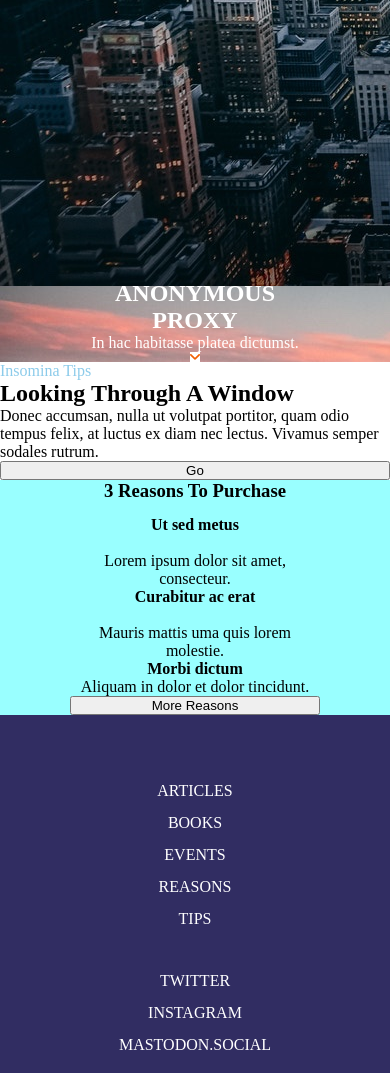
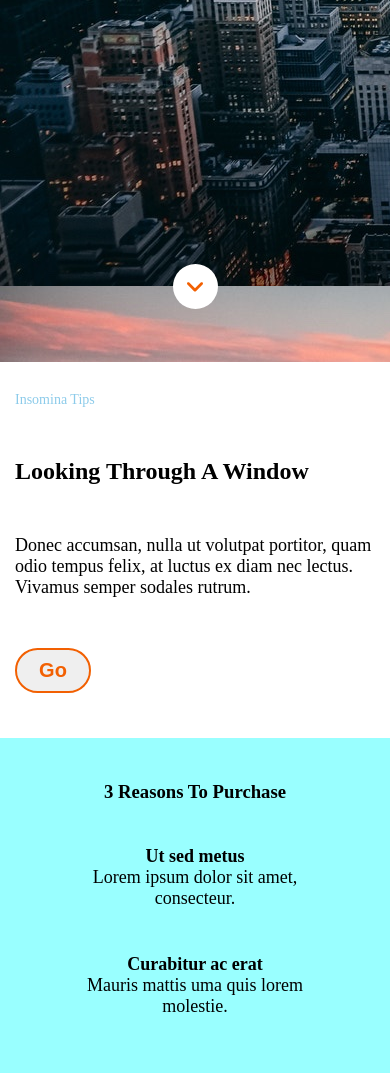
Before and after one commit to Adalab/modulo-1-evaluacion-final-NoeliaPH, a website: page src/html/index.html in a window 390 px wide. Shown: the part 482-1555 px from the top of the page. Drawn offline with nearby package versions, Linux system fonts and the light colour scheme; files that its build step writes are made by us from their sources; files whose address does not match are found by name.

Commit message:
mobile version

```diff
--- a/src/html/partials/header.html
+++ b/src/html/partials/header.html
@@ -1,7 +1,15 @@
-<header >
+<header>
   <section class="header">
-  <h1 class= "title1"><div></div>ANONYMOUS <div class="proxy">PROXY</div></h1>
-  <p>In hac habitasse platea dictumst.</p>
-  <img class="imgheader" src="./images/ico-scroll-down.svg" alt="icon">
-</section>
+    <div class="imgmenu">
+      <img class="menu" src="./assets/images/ico-menu.svg" alt="menu">
+    </div>
+    <h1 class="title1">
+      <div>ANONYMOUS</div>
+      <div class="proxy">PROXY</div>
+    </h1>
+    <p class="inhac">In hac habitasse platea dictumst.</p>
+    <div class="containerimgheader">
+    <img class="imgheader" src="./assets/images/ico-scroll-down.svg" alt="icon">
+    </div>
+  </section>
 </header>
--- a/src/html/partials/maininsomnia.html
+++ b/src/html/partials/maininsomnia.html
@@ -1,7 +1,7 @@
 <section class="insomnia">
     <p class="tips">Insomina Tips</p>
-    <h2>Looking Through A Window</h2>
-    <p>Donec accumsan, nulla ut volutpat portitor, quam odio tempus felix, at luctus ex diam nec lectus. Vivamus semper
+    <h2 class="titleinsomnia">Looking Through A Window</h2>
+    <p class="textinsomnia">Donec accumsan, nulla ut volutpat portitor, quam odio tempus felix, at luctus ex diam nec lectus. Vivamus semper
         sodales rutrum.</p>
-    <button>Go</button>
+    <button class="buttongo">Go</button>
 </section>
--- a/src/html/partials/mainreasons.html
+++ b/src/html/partials/mainreasons.html
@@ -1,10 +1,18 @@
 <section class="reasons">
   <h3 class="title3">3 Reasons To Purchase</h3>
-  <h4 class="title4">Ut sed metus</h4>
-  <p class="text">Lorem ipsum dolor sit amet, consecteur.</p>
-  <h4>Curabitur ac erat</h4>
-  <p class="text">Mauris mattis uma quis lorem molestie.</p>
-  <h4>Morbi dictum</h4>
-  <p class="text">Aliquam in dolor et dolor tincidunt.</p>
+  <div class="reasons1">
+    <h4 class="title4">Ut sed metus</h4>
+    <p class="text">Lorem ipsum dolor sit amet, consecteur.</p>
+  </div>
+  <div class="reasons2">
+    <h4>Curabitur ac erat</h4>
+    <p class="text">Mauris mattis uma quis lorem molestie.</p>
+  </div>
+  <div class="reasons3">
+    <h4 class="title4">Morbi dictum</h4>
+    <p class="text">Aliquam in dolor et dolor tincidunt.</p>
+  </div>
+  <div class="buttonreasons">
   <button class="buttonmore"> More Reasons</button>
+  </div>
 </section>
--- a/src/scss/core/_variables.scss
+++ b/src/scss/core/_variables.scss
@@ -3,3 +3,4 @@ $font-main: "Roboto", sans-serif;
 
 // colors
 $color-white: white;
+$color-orange: #f26002;
--- a/src/scss/layout/_header.scss
+++ b/src/scss/layout/_header.scss
@@ -4,19 +4,52 @@
   color: $color-white;
   display: flex;
   flex-direction: column;
-  justify-content: flex-end;
+  justify-content: center;
   align-items: center;
 }
+.imgmenu {
+  box-sizing: border-box;
+  width: 44px;
+  height: 44px;
+  position: fixed;
+  top: 0px;
+  left: 0px;
+  background-color: #0271bc;
+}
+.menu {
+  width: 16px;
+  height: 14px;
+  margin-top: 14px;
+  margin-left: 14px;
+  color: $color-white;
+}
+
 .title1 {
   /*display: flex;
   flex-wrap: wrap;*/
   word-wrap: break-word;
+  font-size: 42px;
 }
 .proxy {
   text-align: center;
 }
+.inhac {
+  font-size: 16px;
+}
+.containerimgheader {
+  width: 45px;
+  height: 45px;
+  box-sizing: border-box;
+  background-color: $color-white;
+  border-radius: 50%;
+  position: absolute;
+  bottom: 53px;
+  display: flex;
+  justify-content: center;
+  align-items: center;
+}
 .imgheader {
-  height: 10px;
-  width: 10px;
-  background-color: $color-white;
+  width: 16px;
+  height: 14px;
+  text-align: center;
 }
--- a/src/scss/layout/_maininsomnia.scss
+++ b/src/scss/layout/_maininsomnia.scss
@@ -1,9 +1,30 @@
 .insomnia {
-  height: 100%;
-  display: grid;
-  grid-template-rows: auto auto auto auto;
+  height: 376px;
+  padding: 30px 15px 45px 15px;
+  /*display: grid;
+  grid-template-rows: auto auto auto auto;*/
+  display: flex;
+  flex-direction: column;
+  justify-content: space-between;
 }
 .tips {
   color: #8ccbea;
+  font-size: 14px;
   margin-right: 15px;
 }
+.titleinsomnia {
+  font-size: 24px;
+}
+.textinsomnia {
+  font-size: 18px;
+}
+.buttongo {
+  font-size: 20px;
+  color: $color-orange;
+  font-weight: bold;
+  box-sizing: border-box;
+  border-radius: 30px;
+  border: solid $color-orange 2px;
+  width: 76px;
+  height: 45px;
+}
--- a/src/scss/layout/_mainreasons.scss
+++ b/src/scss/layout/_mainreasons.scss
@@ -1,32 +1,30 @@
 .reasons {
   background-color: #99ffff;
+  padding: 0px 70px 0px 70px;
   display: grid;
   grid-template-rows: 1fr 1fr 1fr 1fr 1fr;
   grid-template-columns: 1fr;
+  justify-content: center;
+  align-items: center;
   text-align: center;
 }
-/*.title3 {
-  grid-column: 1/5;
+
+.reasons1,
+.reasons2 {
+  font-size: 18px;
+  margin-bottom: 45px;
 }
-.title4 {
-  grid-column: 2/4;
+.reasons3 {
+  font-size: 18px;
 }
-.text {
-  grid-column: 2/4;
+.buttonreasons {
+  text-align: center;
 }
 .buttonmore {
-  grid-column: 2/4;
-}*/
-
-.title4 {
-  margin-left: 70px;
-  margin-right: 70px;
+  box-sizing: border-box;
+  width: 184px;
+  height: 45px;
+  border-radius: 30px;
+  background-color: $color-orange;
+  color: $color-white;
 }
-.text {
-  margin-left: 70px;
-  margin-right: 70px;
-}
-.buttonmore {
-  margin-left: 70px;
-  margin-right: 70px;
-}
```
